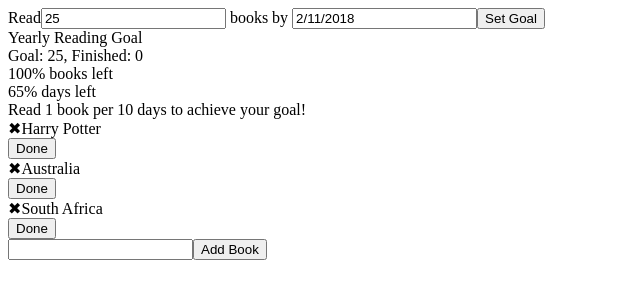
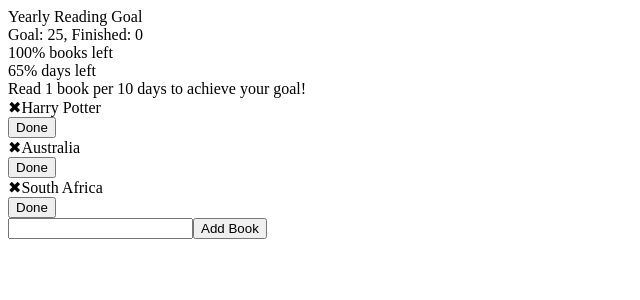
Before and after one commit to ml2439/ReactReduxReadingRecord, a React app: page /#/ in a window 1280 px wide. Shown: the top 300 px of the page, without its empty margins (0-640 px from the left). Built offline with nearby package versions, Linux system fonts and the light colour scheme; the HTML template or start-up script is replaced by a standard one.

Commit message:
Move changegoal to containers and become redux aware

```diff
--- a/package.json
+++ b/package.json
@@ -13,6 +13,7 @@
     "react": "^15.5.4",
     "react-dom": "^15.5.4",
     "react-redux": "^5.0.5",
+    "react-router-dom": "^4.1.1",
     "redux": "^3.7.0"
   },
   "devDependencies": {
--- a/src/actionTypes/actionTypes.js
+++ b/src/actionTypes/actionTypes.js
@@ -4,7 +4,7 @@ const C = {
     ADD_BOOK: 'ADD_BOOK',
     REMOVE_BOOK: 'REMOVE_BOOK',
     TOGGLE_BOOK: 'TOGGLE_BOOK',
-    ADD_GOAL: 'ADD_GOAL'
+    CHANGE_GOAL: 'CHANGE_GOAL'
 }
 
 export default C
--- a/src/actions/index.js
+++ b/src/actions/index.js
@@ -18,8 +18,8 @@ export const toggleBook = index => ({
     index
 })
 
-export const addGoal = (num, ddl) => ({
-    type: C.ADD_GOAL,
+export const changeGoal = (num, ddl) => ({
+    type: C.CHANGE_GOAL,
     num,
     ddl
 })
--- a/src/components/AddGoal.js
+++ /dev/null
@@ -1,46 +0,0 @@
-import React, { Component } from 'react'
-import PropTypes from 'prop-types'
-
-// 1. logical component -- manage own state; no dependency on others
-export default class AddGoal extends Component {
-    constructor() {
-        super();
-        this.state = {
-            numToRead: 25,
-            deadline: "2/11/2018"
-        }
-    }
-
-    onNumChange = (e) => {
-        const isANumber = !isNaN(parseInt(e.target.value));
-        this.state.numToRead = isANumber ? parseInt(e.target.value) : '';
-        this.setState(this.state);
-    }
-
-    onDdlChange = (e) => {
-        this.state.deadline = e.target.value;
-        this.setState(this.state);
-    }
-
-    addGoal = (e) => {
-        e.preventDefault();
-        this.props.addGoal(this.state.numToRead, this.state.deadline);
-    }
-
-    render() {
-        return (
-            <div className="add-goal-form">
-                <form onSubmit={this.addGoal}>
-                    <span>Read</span>
-                    <input type="text" value={this.state.numToRead} onChange={this.onNumChange} />
-                    <span> books by </span>
-                    <input type="text" value={this.state.deadline} onChange={this.onDdlChange} />
-                    <input type="submit" value="Set Goal" />
-                </form>
-            </div>
-        );
-    }
-}
-AddGoal.propTypes = {
-    addGoal: PropTypes.func.isRequired
-}
--- a/src/containers/App.js
+++ b/src/containers/App.js
@@ -6,7 +6,6 @@ import * as ActionCreators from '../actions'
 import Stats from '../components/Stats'
 import BookStatus from '../components/BookStatus'
 import AddBook from '../components/AddBook'
-import AddGoal from '../components/AddGoal'
 import Book from '../components/Book'
 import Header from '../components/Header'
 
@@ -15,7 +14,7 @@ window.React = React;
 // container
 class App extends Component {
     render() {
-        const { dispatch, books, goal, addBook, removeBook, toggleBook, addGoal } = this.props
+        const { dispatch, books, goal, addBook, removeBook, toggleBook } = this.props
 
         const bookComponent = books.map((book, index) => (
             <Book
@@ -28,7 +27,6 @@ class App extends Component {
         ))
         return (
             <div>
-                <AddGoal addGoal={addGoal} />
                 <Header title="Yearly Reading Goal" books={books} goal={goal}/>
                 <div className="books">
                     { bookComponent }
@@ -57,8 +55,7 @@ const mapDispatchToProps = dispatch => {
     return {
         addBook: (name, id) => dispatch(ActionCreators.addBook(name, id)),
         removeBook: (index) => dispatch(ActionCreators.removeBook(index)),
-        toggleBook: (index) => dispatch(ActionCreators.toggleBook(index)),
-        addGoal: (num, ddl) => dispatch(ActionCreators.addGoal(num, ddl))
+        toggleBook: (index) => dispatch(ActionCreators.toggleBook(index))
     }
 }
 
--- /dev/null
+++ b/src/containers/ChangeGoal.js
@@ -0,0 +1,61 @@
+import React, { Component } from 'react'
+import PropTypes from 'prop-types'
+import {connect} from 'react-redux'
+import * as ActionCreators from '../actions'
+import { Link } from 'react-router-dom'
+
+// 1. logical component -- manage own state; no dependency on others
+class ChangeGoal extends Component {
+    constructor(props) {
+        super(props);
+        this.state = {
+            deadline: "2/11/2018"
+        }
+    }
+
+    onNumChange = (e) => {
+        const isANumber = !isNaN(parseInt(e.target.value));
+        const numberToRead = isANumber ? parseInt(e.target.value) : '';
+        this.props.changeGoal(numberToRead, this.state.deadline);
+    }
+
+    onDdlChange = (e) => {
+        this.state.deadline = e.target.value;
+        this.setState(this.state);
+    }
+
+    goBack = (e) => {
+        e.preventDefault();
+        this.props.history.push("/");
+    }
+
+    render() {
+
+        const numberToRead = this.props.goal.numToRead;
+        return (
+            <div className="add-goal-form">
+                <form onSubmit={this.goBack}>
+                    <span>Read</span>
+                    <input type="text" value={numberToRead} onChange={this.onNumChange} />
+                    <span> books by </span>
+                    <input type="text" value={this.state.deadline} onChange={this.onDdlChange} />
+                    <input type="submit" value="Set Goal" />
+                </form>
+            </div>
+        );
+    }
+}
+
+const mapStateToProps = state => {
+    return {
+        goal: state.goalReducer
+    }
+}
+
+const mapDispatchToProps = dispatch => {
+    return {
+        changeGoal: (num, ddl) => dispatch(ActionCreators.changeGoal(num, ddl))
+    }
+}
+
+export default connect(mapStateToProps, mapDispatchToProps)(ChangeGoal);
--- a/src/index.js
+++ b/src/index.js
@@ -4,15 +4,28 @@ import { Provider } from 'react-redux'
 import { createStore } from 'redux'
 import reducer from './reducers'
 import App from './containers/App'
+import ChangeGoal from './containers/ChangeGoal';
+import {
+    Switch,
+    BrowserRouter,
+    Route,
+    Link,
+    HashRouter
+} from 'react-router-dom'
 
 const store = createStore(
     reducer,
     window.devToolsExtension && window.devToolsExtension()
 )
 
-render (
+render(
     <Provider store={store}>
-        <App />
+        <HashRouter>
+            <Switch>
+                <Route exact path="/" component={App} />
+                <Route exact path="/changegoal" component={ChangeGoal} />
+            </Switch>
+        </HashRouter>
     </Provider>,
     document.getElementById('root')
 )
--- a/src/reducers/goalReducer.js
+++ b/src/reducers/goalReducer.js
@@ -6,7 +6,7 @@ const initialState = {
 }
 export default function goalReducer(state=initialState, action) {
     switch(action.type) {
-        case C.ADD_GOAL:
+        case C.CHANGE_GOAL:
         return {
             numToRead: action.num,
             deadline: action.ddl
```
